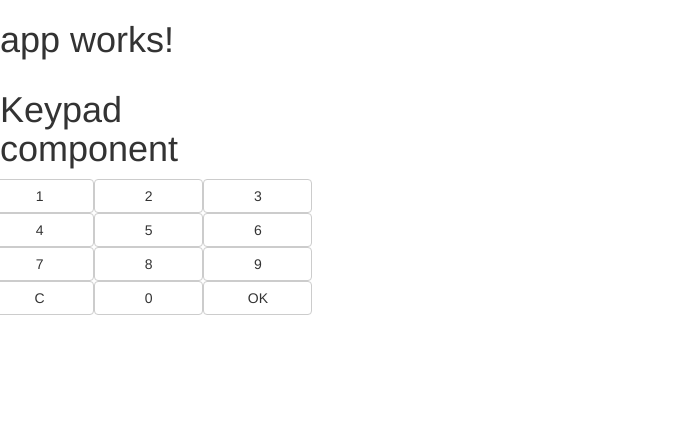
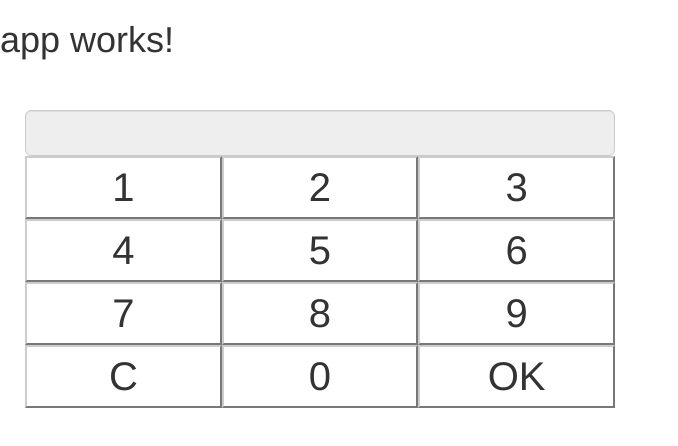
Before and after one commit to ollerenius/akutplattan, an Angular app in the folder HLRproject/: page /barnhlr in a window 1280 px wide. Shown: the top 446 px of the page, without its empty margins (0-678 px from the left). Built offline with nearby package versions, Linux system fonts and the light colour scheme.

Commit message:
Added double keypads and fixed them to the bootstrap grid.

```diff
--- a/HLRproject/src/components/keypad/keypad.component.css
+++ b/HLRproject/src/components/keypad/keypad.component.css
@@ -0,0 +1,8 @@
+.keypad-frame{
+  padding: 40px;
+  font-size: 40px;
+}
+
+.keypad-input{
+  font-size: 40px;
+}
--- a/HLRproject/src/components/keypad/keypad.component.html
+++ b/HLRproject/src/components/keypad/keypad.component.html
@@ -1,31 +1,21 @@
+<div class="col-md-6 keypad-frame" >
   <div class="row">
-  <div class="col-md-2">
-    <h1>
-      {{title}}
-    </h1>
-  </div>
+    <input class="input-lg keypad-input form-control col-md-12" type="text" placeholder="{{keypad_placeholder}}" readonly>
   </div>
 
   <div class="row">
-  <button class="btn col-md-1 btn-default" *ngFor="let i of [1,2,3]" (click)="setManualWeight(i)">{{i}}</button>
+    <button class="btn-large col-md-4 btn-default" *ngFor="let i of [1,2,3]" (click)="setManualWeight(i)">{{i}}</button>
   </div>
 
   <div class="row">
-  <button class="btn col-md-1 btn-default" *ngFor="let j of [4,5,6]"  (click)="setManualWeight(j)">{{j}}</button>
+    <button class="btn-large col-md-4 btn-default" *ngFor="let j of [4,5,6]"  (click)="setManualWeight(j)">{{j}}</button>
   </div>
 
   <div class="row">
-  <button class="btn col-md-1 btn-default" *ngFor="let k of [7,8,9]" (click)="setManualWeight(k)">{{k}}</button>
+    <button class="btn-large col-md-4 btn-default" *ngFor="let k of [7,8,9]" (click)="setManualWeight(k)">{{k}}</button>
   </div>
 
   <div class="row">
-  <button class="btn col-md-1 btn-default" *ngFor="let l of ['C',0,'OK']" (click)="setManualWeight(l)">{{l}}</button>
-</div>
-
-<div class="row">
-  <div class="col-md-4">
-    <ul *ngIf="testList.length > 0">
-      <li *ngFor="let m of testList">{{m}}</li>
-    </ul>
+    <button class="btn-large col-md-4 btn-default" *ngFor="let l of ['C',0,'OK']" (click)="setManualWeight(l)">{{l}}</button>
   </div>
 </div>
--- a/HLRproject/src/components/keypad/keypad.component.ts
+++ b/HLRproject/src/components/keypad/keypad.component.ts
@@ -1,4 +1,4 @@
-import { Component } from '@angular/core';
+import {Component, Attribute} from '@angular/core';
 
 @Component({
   selector: 'keypad-comp',
@@ -6,13 +6,18 @@ import { Component } from '@angular/core';
   styleUrls: ['./keypad.component.css']
 })
 export class KeyPadComponent {
-  title = 'Keypad component';
 
 
-
+  keypad_placeholder = "...";
+  keypad_res = "";
   firstTime: boolean = true;
   weight: number = 0;
   testList: Array<number> = [];
+
+  constructor(@Attribute('placeholder') input: string) {
+    this.keypad_placeholder = input;
+  }
+
 
   public setManualWeight(pressedButton){
     let outputText: string = 'Enter Weight';
@@ -21,24 +26,24 @@ export class KeyPadComponent {
     {
       this.testList.push(this.weight);
       this.weight = 0;
-      this.title = outputText;
+      this.keypad_res = outputText;
       this.firstTime = true;
     }
     else if(pressedButton == 'C')
     {
-      this.title = outputText;
+      this.keypad_res = outputText;
       this.firstTime = true;
     }
     else if (this.firstTime)
     {
       this.weight = 10 * this.weight + pressedButton;
-      this.title = String(pressedButton);
+      this.keypad_res = String(pressedButton);
       this.firstTime = false;
     }
     else
     {
       this.weight = 10 * this.weight + pressedButton;
-      this.title += String(pressedButton);
+      this.keypad_res += String(pressedButton);
     }
   }
 }
```
Also changed, not shown: HLRproject/src/components/barnhlr/barnhlr.component.html (+4 -3 lines). Lines whose indentation alone changed are shown as unchanged.
